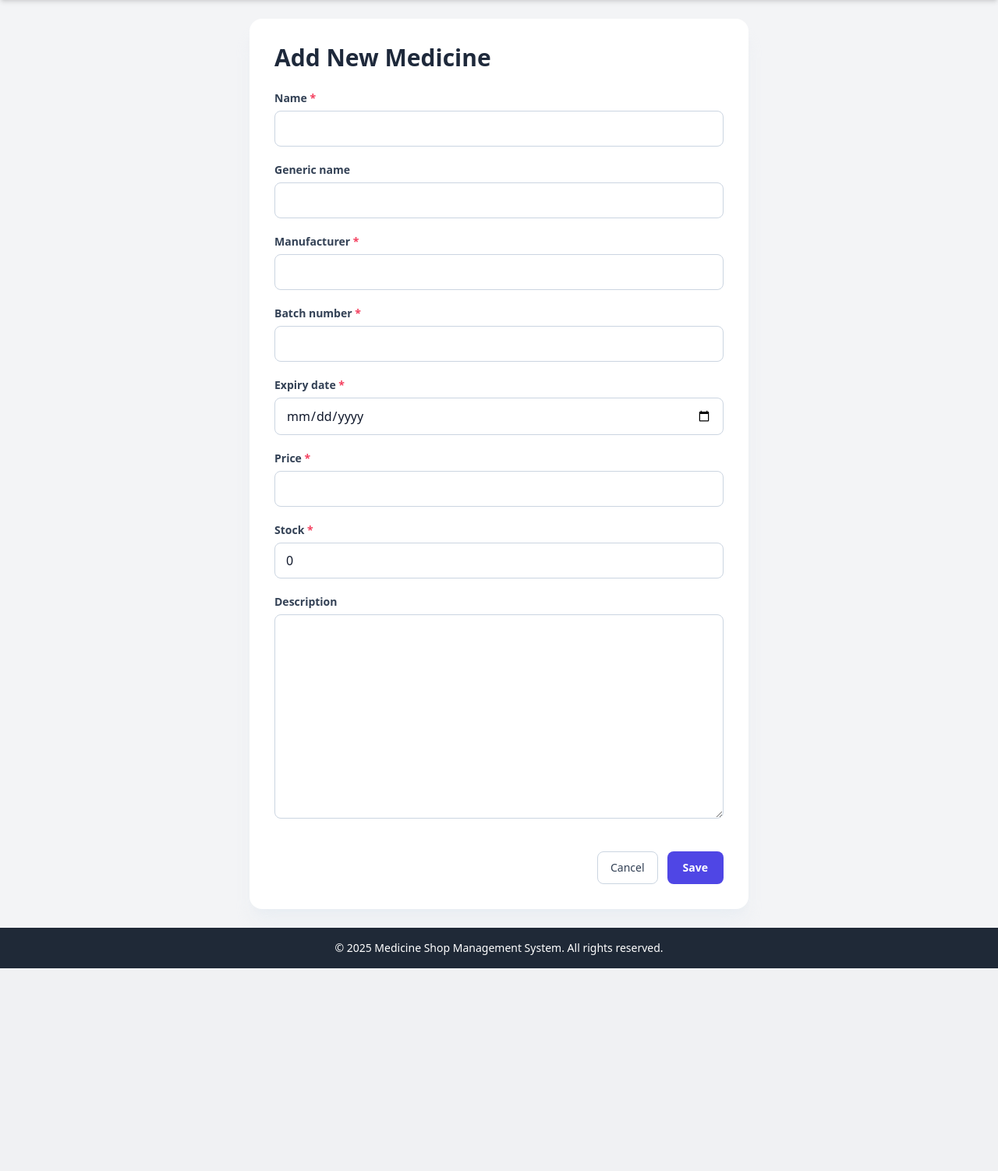
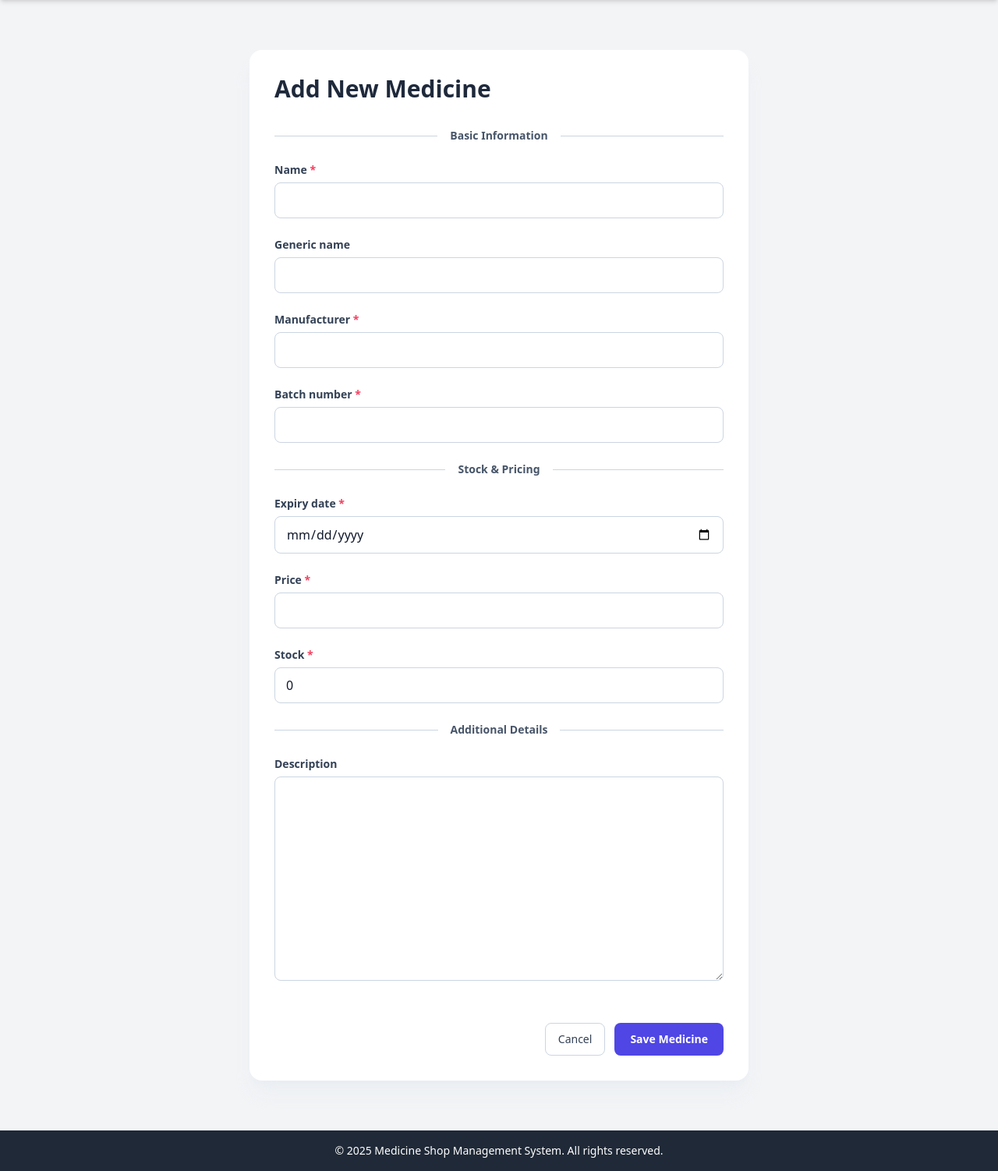
Before and after one commit to Tanvir-yzu/medicine_shop, a Django app: page /medicine/new/ in a window 1280 px wide. Shown: the part 60-1562 px from the top of the page at 78% size. Before the commit the page ends 1302 px from the top, so only its background shows below. Run offline with Django 5.2, Linux system fonts and the light colour scheme; the visitor is signed in with stand-in values (Sample User, id 1); some libraries are stand-ins or nearby versions.

Commit message:
feat(medicine_form): improve form layout and styling with sections
- Add vertical padding to main container
- Group form fields into logical sections (Basic Information, Stock & Pricing, Additional Details)
- Increase spacing between form elements
- Update button text to be more descriptive
- Improve visual hierarchy with section dividers

```diff
--- a/medicines/templates/medicines/medicine_form.html
+++ b/medicines/templates/medicines/medicine_form.html
@@ -3,16 +3,16 @@
 {% block title %}{{ title }}{% endblock %}
 
 {% block content %}
-<section class="max-w-2xl mx-auto px-4">
+<section class="max-w-2xl mx-auto px-4 py-10">
   <div class="bg-white dark:bg-slate-900 rounded-2xl shadow-xl shadow-slate-200/40 dark:shadow-black/40 p-6 md:p-8">
 
-    <h2 class="text-3xl font-extrabold text-slate-800 dark:text-slate-100 mb-6">
+    <h2 class="text-3xl font-extrabold text-slate-800 dark:text-slate-100 mb-8">
       {{ title }}
     </h2>
 
     {% if scanned_data %}
       <div class="bg-indigo-50 dark:bg-indigo-900/40 border border-indigo-200 dark:border-indigo-800
-                  text-indigo-700 dark:text-indigo-300 rounded-xl p-4 mb-6">
+                  text-indigo-700 dark:text-indigo-300 rounded-xl p-4 mb-8">
         <p class="font-semibold">New medicine detected</p>
         <p class="text-sm mt-1">
           The code <strong>{{ scanned_data }}</strong> wasn’t found.
@@ -21,11 +21,24 @@
       </div>
     {% endif %}
 
-    <form method="post" class="space-y-5">
+    <form method="post" class="space-y-6">
       {% csrf_token %}
       {{ form.non_field_errors }}
 
+      <!-- ================= BASIC INFORMATION ================= -->
+      <div class="relative my-6">
+        <div class="absolute inset-0 flex items-center">
+          <div class="w-full border-t border-slate-300 dark:border-slate-700"></div>
+        </div>
+        <div class="relative flex justify-center">
+          <span class="bg-white dark:bg-slate-900 px-4 text-sm font-semibold text-slate-600 dark:text-slate-400">
+            Basic Information
+          </span>
+        </div>
+      </div>
+
       {% for field in form %}
+        {% if field.name in "name generic_name manufacturer batch_number" %}
           <div>
             <label for="{{ field.id_for_label }}"
                    class="block text-sm font-semibold text-slate-700 dark:text-slate-300 mb-1.5">
@@ -35,7 +48,7 @@
               {% endif %}
             </label>
 
-          {{ field.as_widget|safe }}
+            {{ field }}
 
             <script>
               document.getElementById("{{ field.id_for_label }}")?.classList.add(
@@ -52,16 +65,90 @@
             {% if field.errors %}
               <p class="text-rose-500 text-xs mt-1">{{ field.errors.0 }}</p>
             {% endif %}
+          </div>
+        {% endif %}
+      {% endfor %}
 
-          {% if field.help_text %}
-            <p class="text-slate-500 dark:text-slate-400 text-xs mt-1">
-              {{ field.help_text }}
-            </p>
+      <!-- ================= STOCK & PRICING ================= -->
+      <div class="relative my-8">
+        <div class="absolute inset-0 flex items-center">
+          <div class="w-full border-t border-slate-300 dark:border-slate-700"></div>
+        </div>
+        <div class="relative flex justify-center">
+          <span class="bg-white dark:bg-slate-900 px-4 text-sm font-semibold text-slate-600 dark:text-slate-400">
+            Stock & Pricing
+          </span>
+        </div>
+      </div>
+
+      {% for field in form %}
+        {% if field.name in "price stock expiry_date" %}
+          <div>
+            <label for="{{ field.id_for_label }}"
+                   class="block text-sm font-semibold text-slate-700 dark:text-slate-300 mb-1.5">
+              {{ field.label }}
+              {% if field.field.required %}
+                <span class="text-rose-500">*</span>
+              {% endif %}
+            </label>
+
+            {{ field }}
+
+            <script>
+              document.getElementById("{{ field.id_for_label }}")?.classList.add(
+                "w-full","px-3.5","py-2.5","rounded-lg",
+                "border","border-slate-300","dark:border-slate-700",
+                "bg-white","dark:bg-slate-800",
+                "text-slate-900","dark:text-slate-100",
+                "focus:ring-2","focus:ring-indigo-500","focus:border-indigo-500"
+              );
+            </script>
+
+            {% if field.errors %}
+              <p class="text-rose-500 text-xs mt-1">{{ field.errors.0 }}</p>
             {% endif %}
           </div>
+        {% endif %}
       {% endfor %}
 
-      <div class="flex flex-col-reverse sm:flex-row sm:justify-end gap-3 pt-4">
+      <!-- ================= DESCRIPTION ================= -->
+      <div class="relative my-8">
+        <div class="absolute inset-0 flex items-center">
+          <div class="w-full border-t border-slate-300 dark:border-slate-700"></div>
+        </div>
+        <div class="relative flex justify-center">
+          <span class="bg-white dark:bg-slate-900 px-4 text-sm font-semibold text-slate-600 dark:text-slate-400">
+            Additional Details
+          </span>
+        </div>
+      </div>
+
+      {% for field in form %}
+        {% if field.name == "description" %}
+          <div>
+            <label for="{{ field.id_for_label }}"
+                   class="block text-sm font-semibold text-slate-700 dark:text-slate-300 mb-1.5">
+              {{ field.label }}
+            </label>
+
+            {{ field }}
+
+            <script>
+              document.getElementById("{{ field.id_for_label }}")?.classList.add(
+                "w-full","px-3.5","py-2.5","rounded-lg",
+                "border","border-slate-300","dark:border-slate-700",
+                "bg-white","dark:bg-slate-800",
+                "text-slate-900","dark:text-slate-100",
+                "focus:ring-2","focus:ring-indigo-500","focus:border-indigo-500",
+                "transition"
+              );
+            </script>
+          </div>
+        {% endif %}
+      {% endfor %}
+
+      <!-- ================= ACTIONS ================= -->
+      <div class="flex flex-col-reverse sm:flex-row sm:justify-end gap-3 pt-6">
         <a href="{% url 'medicine_list' %}"
            class="px-4 py-2.5 rounded-lg text-sm font-medium
                   border border-slate-300 dark:border-slate-700
@@ -76,9 +163,10 @@
                        text-white bg-indigo-600 hover:bg-indigo-500
                        focus:outline-none focus:ring-2 focus:ring-indigo-500
                        focus:ring-offset-2 dark:focus:ring-offset-slate-900 transition">
-          Save
+          Save Medicine
         </button>
       </div>
+
     </form>
   </div>
 </section>
```
Lines whose indentation alone changed are shown as unchanged.
